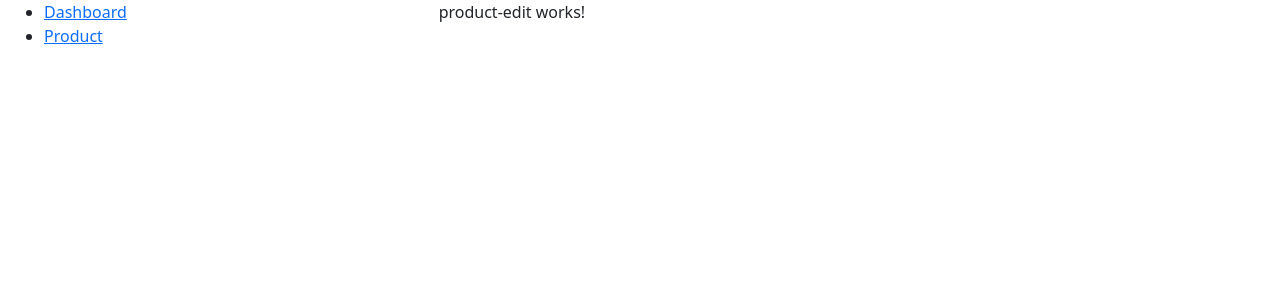
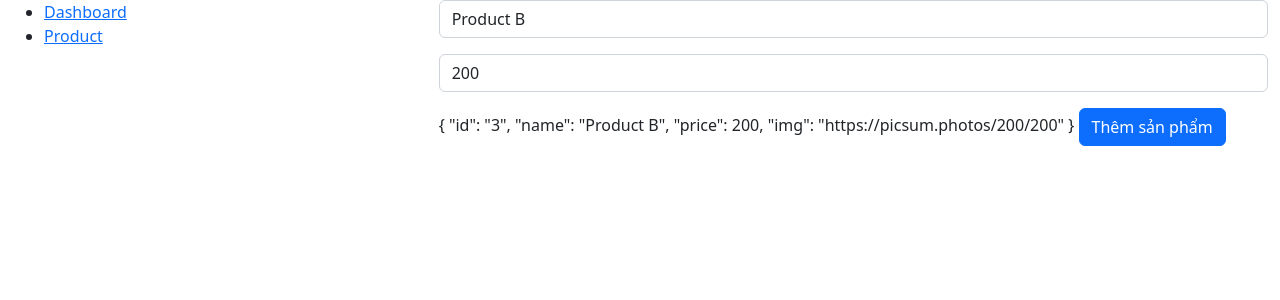
Before and after one commit to datlt2306/web208, an Angular app: page /admin/product/3/edit in a window 1280 px wide. Shown: the top 300 px of the page. Built offline with nearby package versions, Linux system fonts and the light colour scheme; data requests are answered from the project's data file.

Commit message:
Buổi 6: Edit

```diff
--- a/db.json
+++ b/db.json
@@ -8,7 +8,7 @@
     },
     {
       "id": "4",
-      "name": "Product C",
+      "name": "Product C update",
       "price": 200,
       "img": "https://picsum.photos/200/200"
     },
--- a/src/app/pages/admin/product-edit/product-edit.component.html
+++ b/src/app/pages/admin/product-edit/product-edit.component.html
@@ -1 +1,22 @@
-<p>product-edit works!</p>
+<form (ngSubmit)="onHandleSubmit()">
+    <div class="mb-3">
+        <input
+            type="text"
+            [(ngModel)]="product.name"
+            name="name"
+            class="form-control"
+            placeholder="Tên sản phẩm"
+        />
+    </div>
+    <div class="mb-3">
+        <input
+            type="number"
+            [(ngModel)]="product.price"
+            name="price"
+            class="form-control"
+            placeholder="Giá sản phẩm"
+        />
+    </div>
+    {{ product | json }}
+    <button type="submit" class="btn btn-primary">Thêm sản phẩm</button>
+</form>
--- a/src/app/pages/admin/product-edit/product-edit.component.ts
+++ b/src/app/pages/admin/product-edit/product-edit.component.ts
@@ -1,4 +1,7 @@
 import { Component } from '@angular/core';
+import { ActivatedRoute } from '@angular/router';
+import { IProduct } from 'src/app/interfaces/Product';
+import { ProductService } from 'src/app/services/product.service';
 
 @Component({
   selector: 'app-product-edit',
@@ -6,5 +9,25 @@ import { Component } from '@angular/core';
   styleUrls: ['./product-edit.component.scss']
 })
 export class ProductEditComponent {
+  product: IProduct = {
+    name: "",
+    price: 0
+  }
+  constructor(
+    private productService: ProductService,
+    private route: ActivatedRoute) {
 
+    // Observable
+    this.route.paramMap.subscribe(param => {
+      const id = Number(param.get('id'));
+      this.productService.getProductById(id).subscribe(product => {
+        this.product = product;
+      })
+    })
+  }
+  onHandleSubmit() {
+    this.productService.updateProduct(this.product).subscribe(data => {
+      console.log(data)
+    })
+  }
 }
```
